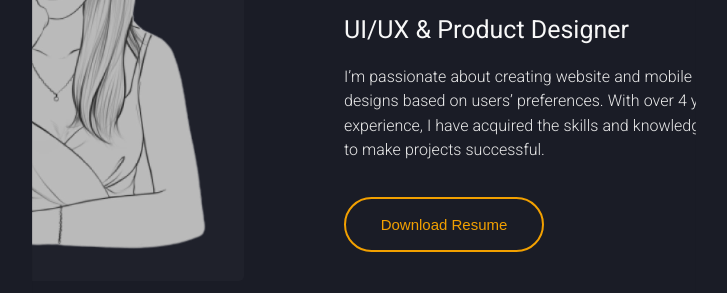
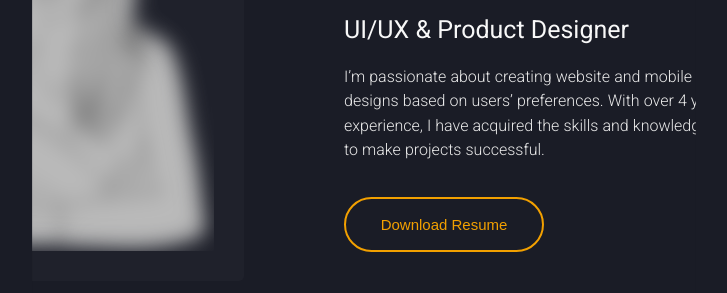
Before and after one commit to kyawoo-23/static-portfolio-website-02, a plain HTML site: page index.html in a window 1280 px wide. Shown: the part 316-609 px from the top of the page, without its empty margins (276-1003 px from the left). Drawn offline with Linux system fonts and the light colour scheme.

Commit message:
some changes

```diff
--- a/index.html
+++ b/index.html
@@ -86,7 +86,7 @@
 			<div class="home-content">
 				<div class="my-display">
 					<div class="my-potrait">
-						<img src="./assets/img/smh.png" alt="Su-Myat-Hnin"/>
+						<img src="./assets/img/smh-blur.png" alt="Su-Myat-Hnin"/>
 					</div>
 					<div class="social-media">
 						<img onclick="goTo('www.facebook.com/sumyat.hnin.96')" src="./assets/icons/facebook.svg" alt="facebook" />
```
Also changed, not shown: assets/img/smh-blur.png (added).
